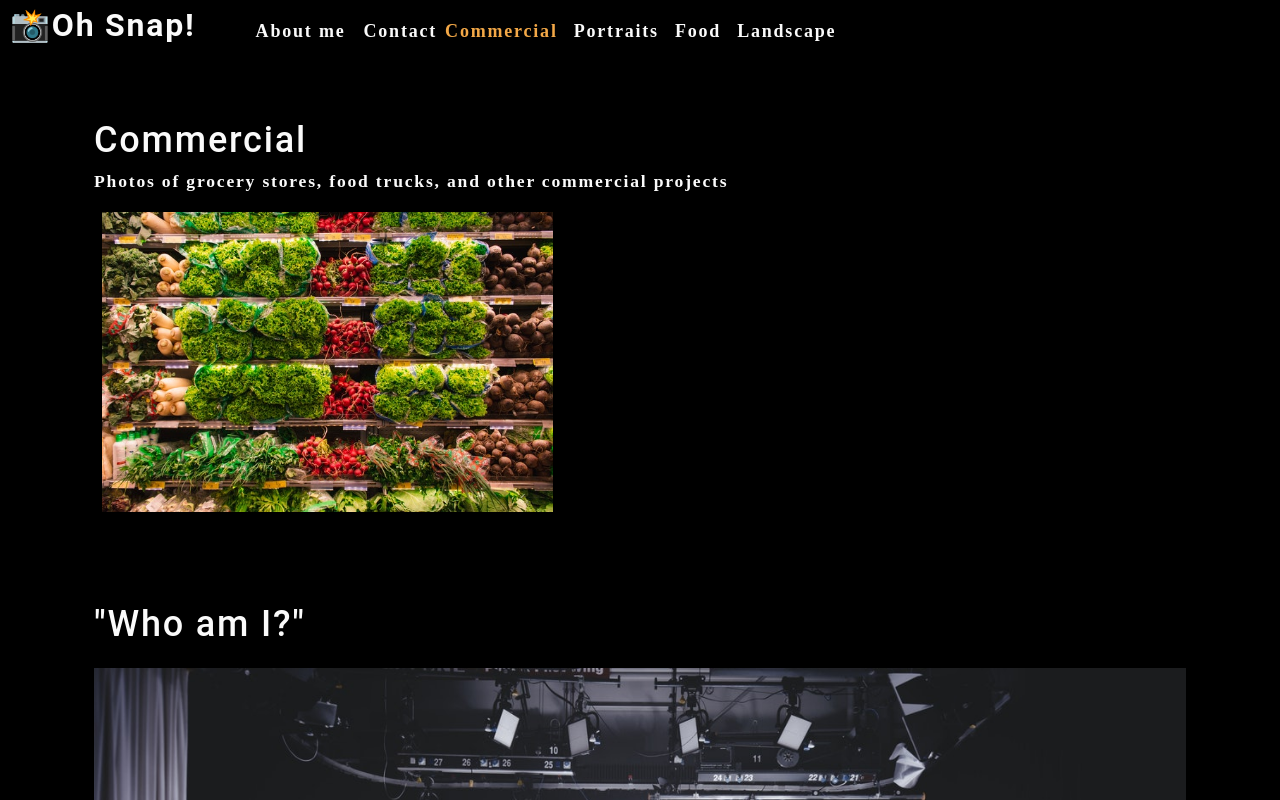
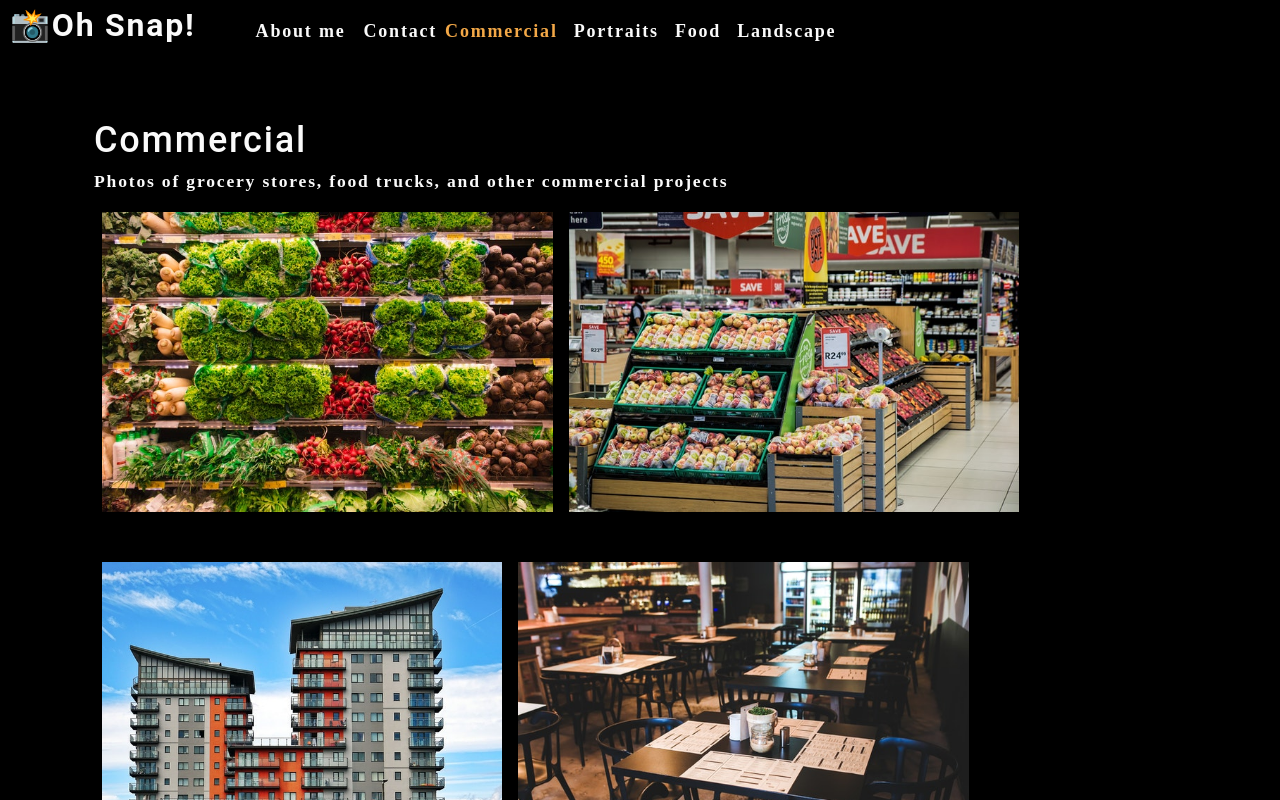
Before and after one commit to Codechef27/photo-port, a React (Create React App) app: page / in a window 1280 px wide. Shown: the top 800 px of the page. Built offline with nearby package versions, Linux system fonts and the light colour scheme.

Commit message:
gallery photos add

```diff
--- a/src/App.js
+++ b/src/App.js
@@ -28,7 +28,7 @@
     currentCategory={currentCategory}
     ></Nav>
     <main>
-      <Gallery></Gallery>
+      <Gallery currentCategory={currentCategory}></Gallery>
       <About></About>
     </main>
   </div>
--- a/src/components/Gallery/index.js
+++ b/src/components/Gallery/index.js
@@ -1,22 +1,20 @@
 import React from "react";
-import {capitalizeFirstLetter} from '../../utils/helpers'
-import photo from "../../assets/small/commercial/0.jpg"
+import PhotoList from "../PhotoList";
+import { capitalizeFirstLetter } from "../../utils/helpers";
 
 function Gallery(props) {
 
-    const currentCategory = {
-        name: "commercial",
-        description: "Photos of grocery stores, food trucks, and other commercial projects",
-    }
+    const { currentCategory } = props;
+
     return (
         <section>
-            <h1>{capitalizeFirstLetter(currentCategory.name)}</h1>
+            <h1 data-testid="h1tag">{capitalizeFirstLetter(currentCategory.name)}</h1>
             <p>{currentCategory.description}</p>
-            <div className="flex-row">
-                <img src={photo} alt="commercial example" className="img-thumbnail mx-1" />
-            </div>
+
+            <PhotoList category={currentCategory.name}></PhotoList>
+
         </section>
-    )
+    );
 }
 
 export default Gallery;
--- /dev/null
+++ b/src/components/PhotoList/index.js
@@ -0,0 +1,121 @@
+import React, { useState } from 'react';
+
+
+const PhotoList = ( { category  } ) => {
+  const [photos] = useState([
+    {
+      name: 'Grocery aisle',
+      category: 'commercial',
+      description: 'Lorem ipsum dolor sit amet, consectetur adipiscing elit. Nunc ultricie',
+    },
+    {
+      name: 'Grocery booth',
+      category: 'commercial',
+      description: 'Lorem ipsum dolor sit amet, consectetur adipiscing elit. Nunc ultricie',
+    },
+    {
+      name: 'Building exterior',
+      category: 'commercial',
+      description: 'Lorem ipsum dolor sit amet, consectetur adipiscing elit. Nunc ultricie',
+    },
+    {
+      name: 'Restaurant table',
+      category: 'commercial',
+      description: 'Lorem ipsum dolor sit amet, consectetur adipiscing elit. Nunc ultricie',
+    },
+    {
+      name: 'Cafe interior',
+      category: 'commercial',
+      description: 'Lorem ipsum dolor sit amet, consectetur adipiscing elit. Nunc ultricie',
+    },
+    {
+      name: 'Cat green eyes',
+      category: 'portraits',
+      description: 'Lorem ipsum dolor sit amet, consectetur adipiscing elit. Nunc ultricie',
+    },
+    {
+      name: 'Green parrot',
+      category: 'portraits',
+      description: 'Lorem ipsum dolor sit amet, consectetur adipiscing elit. Nunc ultricie',
+    },
+    {
+      name: 'Yellow macaw',
+      category: 'portraits',
+      description: 'Lorem ipsum dolor sit amet, consectetur adipiscing elit. Nunc ultricie',
+    },
+    {
+      name: 'Pug smile',
+      category: 'portraits',
+      description: 'Lorem ipsum dolor sit amet, consectetur adipiscing elit. Nunc ultricie',
+    },
+    {
+      name: 'Pancakes',
+      category: 'food',
+      description: 'Lorem ipsum dolor sit amet, consectetur adipiscing elit. Nunc ultricie',
+    },
+    {
+      name: 'Burrito',
+      category: 'food',
+      description: 'Lorem ipsum dolor sit amet, consectetur adipiscing elit. Nunc ultricie',
+    },
+    {
+      name: 'Scallop pasta',
+      category: 'food',
+      description: 'Lorem ipsum dolor sit amet, consectetur adipiscing elit. Nunc ultricie',
+    },
+    {
+      name: 'Burger',
+      category: 'food',
+      description: 'Lorem ipsum dolor sit amet, consectetur adipiscing elit. Nunc ultricie',
+    },
+    {
+      name: 'Fruit bowl',
+      category: 'food',
+      description: 'Lorem ipsum dolor sit amet, consectetur adipiscing elit. Nunc ultricie',
+    },
+    {
+      name: 'Green river',
+      category: 'landscape',
+      description: 'Lorem ipsum dolor sit amet, consectetur adipiscing elit. Nunc ultricie',
+    },
+    {
+      name: 'Docks',
+      category: 'landscape',
+      description: 'Lorem ipsum dolor sit amet, consectetur adipiscing elit. Nunc ultricie',
+    },
+    {
+      name: 'Panoramic village by sea',
+      category: 'landscape',
+      description: 'Lorem ipsum dolor sit amet, consectetur adipiscing elit. Nunc ultricie',
+    },
+    {
+      name: 'Domestic landscape',
+      category: 'landscape',
+      description: 'Lorem ipsum dolor sit amet, consectetur adipiscing elit. Nunc ultricie',
+    },
+    {
+      name: 'Park bench',
+      category: 'landscape',
+      description: 'Lorem ipsum dolor sit amet, consectetur adipiscing elit. Nunc ultricie',
+    },
+  ]);
+
+  const currentPhotos = photos.filter((photo) => photo.category === category);
+
+  return (
+    <div>
+      <div className="flex-row">
+        {currentPhotos.map((image, i) => (
+          <img
+            src={require(`../../assets/small/${category}/${i}.jpg`)}
+            alt={image.name}
+            className="img-thumbnail mx-1"
+            key={image.name}
+          />
+        ))}
+      </div>
+    </div>
+  );
+};
+
+export default PhotoList;
```
